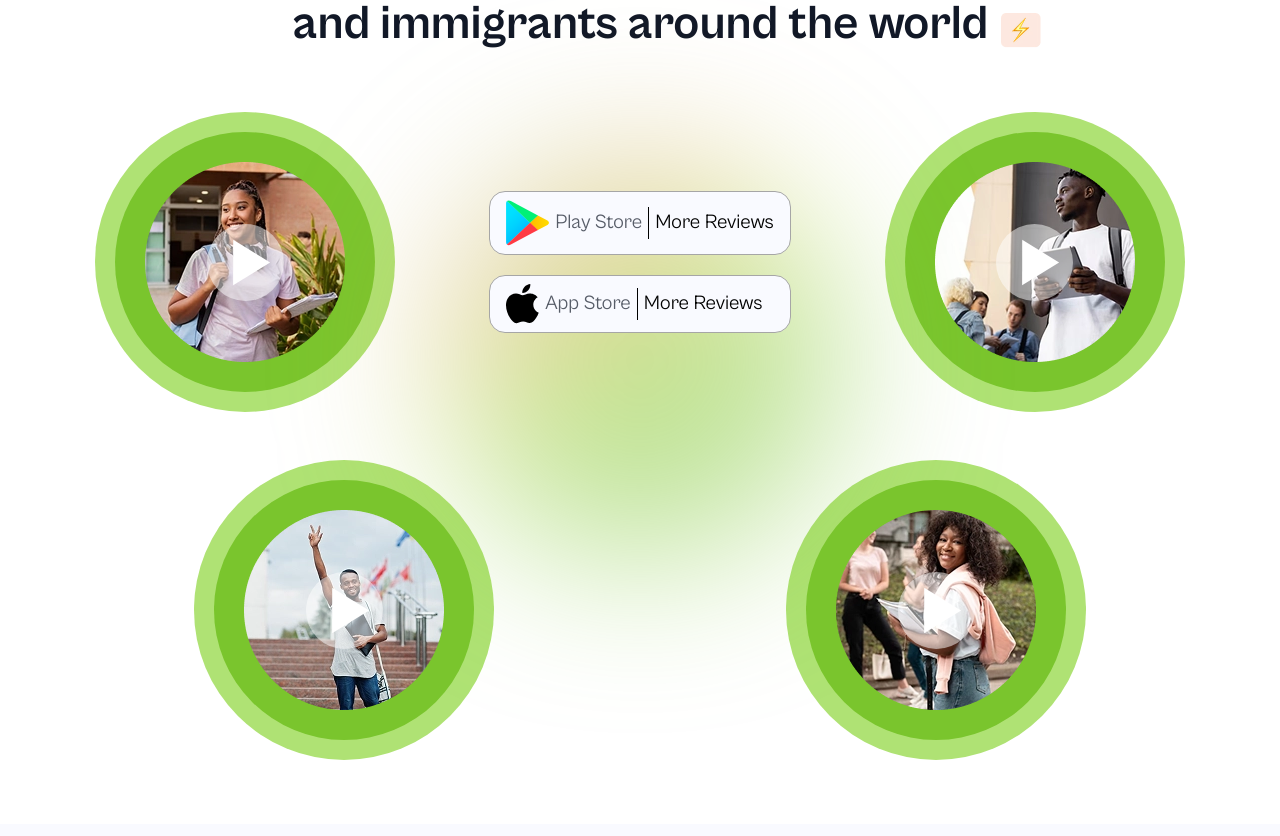
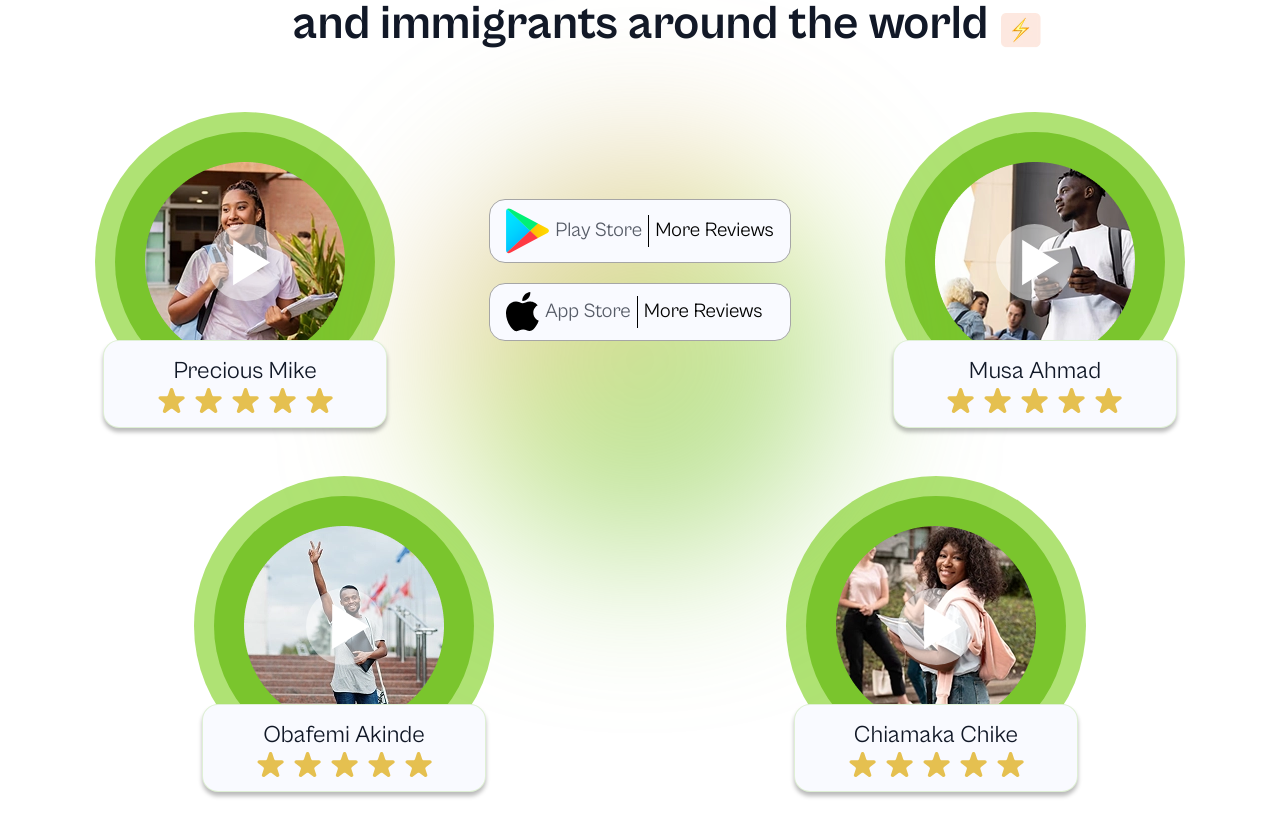
Before and after one commit to abdullmustyy/pay4me, a Vue app: page / in a window 1280 px wide. Shown: the part 1681-2517 px from the top of the page. Built offline with nearby package versions, Linux system fonts and the light colour scheme.

Commit message:
chore: add student names and stars

```diff
--- a/src/assets/styles/main.css
+++ b/src/assets/styles/main.css
@@ -27,12 +27,12 @@
 
 @layer base {
   body {
-    @apply bg-icy-blue text-foreground;
+    @apply bg-icy-blue text-foreground select-none;
   }
 
-  img {
+  /* img {
     @apply pointer-events-none;
-  }
+  } */
 }
 
 @utility before-hover-transform-link {
--- a/src/components/StudentFrame.vue
+++ b/src/components/StudentFrame.vue
@@ -1,12 +1,29 @@
 <script setup lang="ts">
 import PlayCircle from './icons/PlayCircle.vue'
+import StarIcon from './icons/StarIcon.vue'
+
+defineProps({
+  studentName: {
+    type: String,
+    required: true,
+  },
+})
 </script>
 
 <template>
-  <div class="size-75 flex items-center justify-center bg-yellow-green rounded-full">
-    <div class="size-65 flex items-center justify-center relative bg-primary rounded-full">
-      <slot></slot>
-      <PlayCircle class="absolute" />
+  <div class="flex flex-col items-center -space-y-18">
+    <div class="size-75 flex items-center justify-center bg-yellow-green rounded-full">
+      <div class="size-65 flex items-center justify-center relative bg-primary rounded-full">
+        <slot></slot>
+        <PlayCircle class="absolute" />
+      </div>
+    </div>
+
+    <div class="flex flex-col items-center justify-center w-[calc(100%-1rem)] h-22 bg-icy-blue rounded-2xl border border-primary/20 shadow-[0_4px_4px_#00000045] z-10">
+      <span class="text-2xl">{{ studentName }}</span>
+      <div class="flex items-center gap-2.5">
+        <StarIcon v-for="(_, index) in Array.from({ length: 5 })" :key="index" />
+      </div>
     </div>
   </div>
 </template>
--- /dev/null
+++ b/src/components/icons/StarIcon.vue
@@ -0,0 +1,8 @@
+<template>
+  <svg width="27" height="26" viewBox="0 0 27 26" fill="none" xmlns="http://www.w3.org/2000/svg">
+    <path
+      d="M11.9261 2.15161C12.453 0.530105 14.747 0.530102 15.2739 2.15161L17.1563 7.94517C17.3919 8.67033 18.0677 9.1613 18.8302 9.1613H24.9219C26.6268 9.1613 27.3357 11.343 25.9564 12.3452L21.0281 15.9258C20.4112 16.374 20.1531 17.1684 20.3887 17.8935L22.2712 23.6871C22.798 25.3086 20.9421 26.657 19.5628 25.6548L14.6345 22.0742C14.0176 21.626 13.1824 21.626 12.5655 22.0742L7.6372 25.6548C6.25787 26.657 4.40198 25.3086 4.92884 23.6871L6.81128 17.8935C7.0469 17.1684 6.78878 16.374 6.17192 15.9258L1.24363 12.3452C-0.135708 11.343 0.573174 9.1613 2.27813 9.1613H8.36984C9.13232 9.1613 9.80808 8.67033 10.0437 7.94517L11.9261 2.15161Z"
+      fill="#E5C050"
+    />
+  </svg>
+</template>
--- a/src/views/HomeView.vue
+++ b/src/views/HomeView.vue
@@ -82,14 +82,14 @@ import { companies } from '@/lib/constants'
 
       <div class="flex flex-col gap-12">
         <div class="relative flex items-center justify-around">
-          <StudentFrame>
+          <StudentFrame student-name="Precious Mike">
             <img :src="Precious" alt="" />
           </StudentFrame>
           <div class="flex flex-col gap-5">
             <StoreBadge store-name="google" class="z-10" />
             <StoreBadge store-name="apple" class="z-10" />
           </div>
-          <StudentFrame>
+          <StudentFrame student-name="Musa Ahmad">
             <img :src="Musa" alt="" />
           </StudentFrame>
           <div
@@ -98,10 +98,10 @@ import { companies } from '@/lib/constants'
         </div>
 
         <div class="flex items-center justify-around">
-          <StudentFrame>
+          <StudentFrame student-name="Obafemi Akinde">
             <img :src="Obafemi" alt="" />
           </StudentFrame>
-          <StudentFrame>
+          <StudentFrame student-name="Chiamaka Chike">
             <img :src="Chiamaka" alt="" />
           </StudentFrame>
         </div>
```
